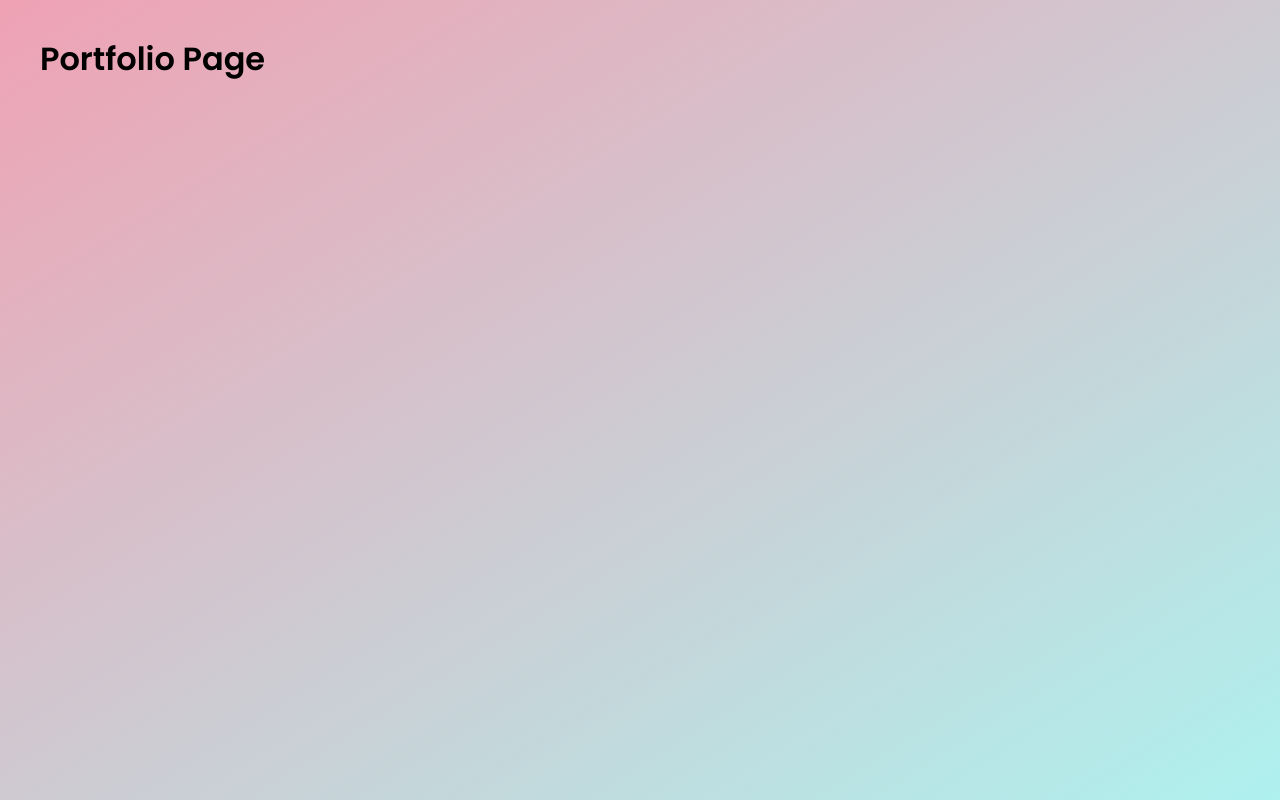
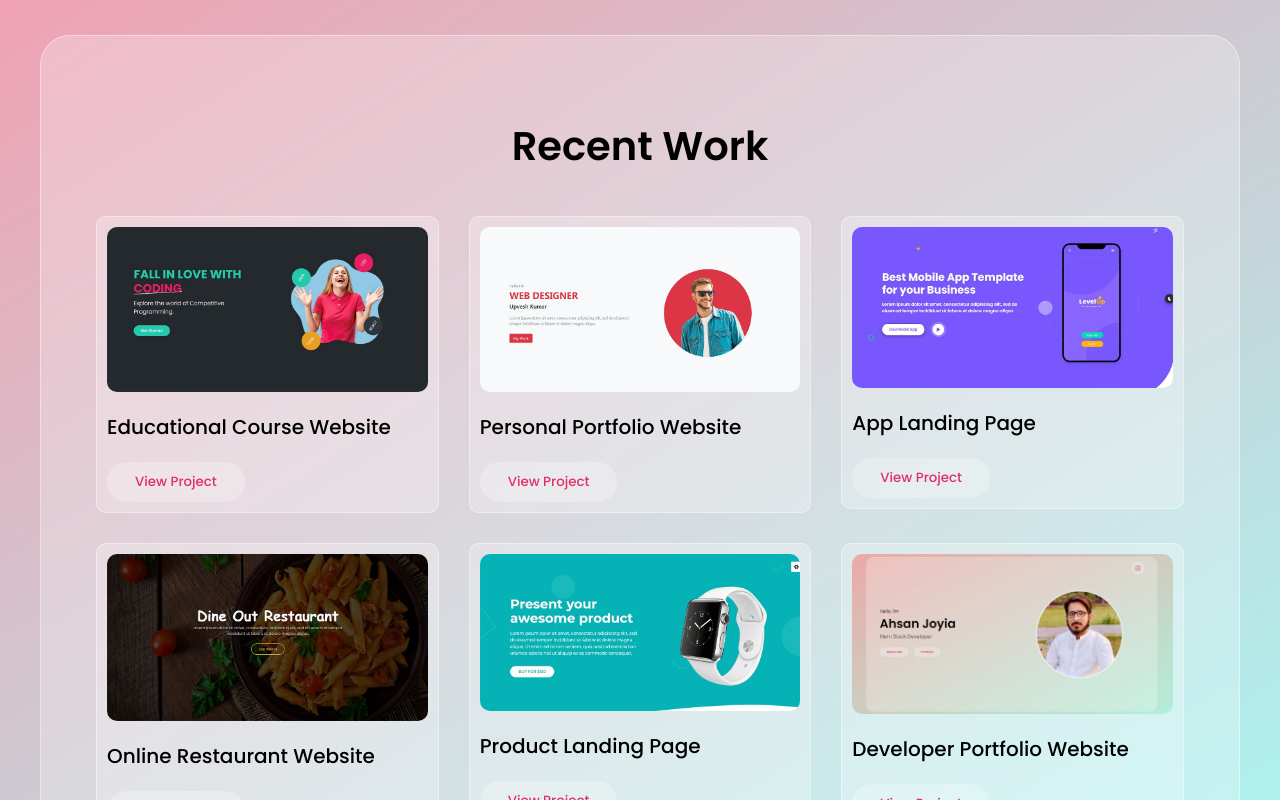
Before and after one commit to iamAhsanMalik/Developer-Portfolio, a React (Create React App) app: page /portfolio in a window 1280 px wide. Shown: the top 800 px of the page. Built offline with nearby package versions, Linux system fonts and the light colour scheme.

Commit message:
Create Portfolio Screen

```diff
--- a/src/assets/css/portfolio.css
+++ b/src/assets/css/portfolio.css
@@ -1,154 +1,104 @@
-/* -------------
-Google Fonts - Poppins
----------------- */
-
-@import url('https://fonts.googleapis.com/css2?family=Poppins:wght@300;400;500;600;700&display=swap');
-
-/* -------------
-Global Colors
----------------- */
-:root {
-	--primaryColor: #e02f6b;
-	--dark-blue: #18293c;
-	--orange: #ffa500;
-	--green-yello: #cddc39;
-	--pink-light: #efa2b4;
-	--cyan-light: #aef1ee;
-	--white: #ffffff;
-	--white-alpha-40: rgba(255, 255, 255, 0.4);
-	--white-alpha-25: rgba(255, 255, 255, 0.25);
-	--white-alpha-50: rgba(255, 255, 255, 0.5);
-	--white-alpha-65: rgba(255, 255, 255, 0.65);
-	--backdrop-filter-blur: blur(5px);
+.portfolio-item {
+	width: calc((100% / 3) - 30px);
+	margin: 0 15px 30px;
 }
 
-/* -------------
-Global Setting
----------------- */
-*,
-::before,
-::after {
-	margin: 0;
-	padding: 0;
-	box-sizing: border-box;
-	outline: none;
+.portfolio-item-thumbnail img {
+	width: 100%;
+	border-radius: 10px;
 }
 
-/* -------------
-Main CSS
----------------- */
-
-body {
-	min-height: 100vh;
-	background-image: linear-gradient(to bottom right, #efa2b4, #aef1ee);
-	background-attachment: fixed;
-	font-size: 16px;
-	font-family: 'Poppins', sans-serif;
-	font-weight: 300px;
-	line-height: 1.5;
-	overflow-x: hidden;
-	-webkit-top-highlight-color: tranparent;
-	padding: 35px 15px;
-	user-select: none;
+.portfolio-item-thumbnail {
+	padding: 10px;
+	background-color: var(--white-alpha-25);
+	border: 1px solid var(--white-alpha-40);
+	border-radius: 10px;
 }
 
-body::before {
-	content: '';
+.portfolio-item h3 {
+	font-size: 20px;
+	text-transform: capitalize;
+	margin: 20px 0;
+}
+
+.portfolio-item-details {
+	display: none;
+}
+
+/* -- Portfolio Popup -- */
+.portfolio-popup {
 	position: fixed;
 	left: 0;
 	top: 0;
 	height: 100%;
 	width: 100%;
-	z-index: -1;
-	opacity: 0.12;
+	z-index: 200;
+	visibility: hidden;
 }
 
-.main {
-	max-width: 1200px;
-	margin: auto;
-	transition: all 0.5s ease-in-out;
+.portfolio-popup.open {
+	visibility: visible;
+	overflow-y: auto;
+}
+
+.pp-inner {
+	min-height: 100vh;
+	padding: 40px 15px;
+	display: flex;
+	align-items: center;
+	justify-content: center;
+}
+.pp-content {
+	background-color: var(--white-alpha-50);
+	padding: 30px;
+	border-radius: 30px;
+	max-width: 900px;
+	width: 100%;
+	border: 1px solid var(--white-alpha-65);
+	backdrop-filter: var(--backdrop-filter-blur);
+	transform: scale(0.5);
+}
+.portfolio-popup.open .pp-content {
+	transform: scale(1);
+	transition: all 0.4s ease;
+}
+.pp-header {
 	position: relative;
 }
 
-.main.fade-out {
-	opacity: 0.09;
-}
-.container {
-	padding: 0px 40px;
-	width: 100%;
+.pp-header .btn {
+	height: 40px;
+	width: 40px;
+	padding: 0;
+	display: flex;
+	justify-content: center;
+	align-items: center;
+	position: absolute;
+	right: -40px;
+	top: -40px;
 }
 
-.row {
-	display: flex;
-	flex-wrap: wrap;
+.pp-thumbnail img {
+	border-radius: 10px;
 }
 
-.align-item-center {
-	align-items: center;
+.pp-header h3 {
+	font-size: 25px;
+	text-transform: capitalize;
+	margin: 20px 0 15px;
 }
-
-h1,
-h2 {
-	font-weight: 600;
+.pp-body .description {
+	margin-bottom: 20px;
 }
-h3,
-h4,
-h5 {
+.pp-body .general-info li {
+	margin-bottom: 10px;
 	font-weight: 500;
-}
-img {
-	max-width: 100%;
-	vertical-align: middle;
-}
-section {
-	background-color: var(--white-alpha-25);
-	border: 1px solid var(--white-alpha-40);
-	border-radius: 30px;
-	-webkit-border-radius: 30px;
-	-moz-border-radius: 30px;
-	-ms-border-radius: 30px;
-	-o-border-radius: 30px;
-}
-
-.section-title {
-	padding: 0 15px;
-	width: 100%;
-	text-align: center;
-	margin-bottom: 40px;
-}
-.sec-padding {
-	padding: 80px 0;
-}
-.section-title h2 {
-	font-size: 40px;
 	text-transform: capitalize;
 }
-
-a {
-	text-decoration: none;
+.pp-body .general-info li span {
+	font-weight: 300;
 }
-
-ul {
-	list-style: none;
+.pp-body .general-info li a {
+	text-transform: lowercase;
+	color: var(--primaryColor);
 }
-
-.hidden {
-	display: none !important;
-}
-
-.flex-end {
-	justify-content: flex-end;
-}
-
-@keyframes spin {
-	0% {
-		transform: rotate(0deg);
-		-webkit-transform: rotate(0deg);
-		-moz-transform: rotate(0deg);
-		-ms-transform: rotate(0deg);
-		-o-transform: rotate(0deg);
-	}
-	100% {
-		transform: rotate(360deg);
-	}
-}
--- /dev/null
+++ b/src/data/portfolio.js
@@ -0,0 +1,65 @@
+import educationWebsite from '../assets/images/portfolio/eductionWebsite.jpg';
+import designerPortfolio from '../assets/images/portfolio/designerPortfolio.jpg';
+import appLandingPage from '../assets/images/portfolio/appLandingPage.jpg';
+import restauranttWebsite from '../assets/images/portfolio/restauranttWebsite.jpg';
+import productLandingPage from '../assets/images/portfolio/productLandingPage.jpg';
+import developerPortfolio from '../assets/images/portfolio/developerPortfolio.jpg';
+
+const portfolioDetails = [
+	{
+		_id: '1',
+		title: 'Educational Course Website',
+		image: `${educationWebsite}`,
+		creatDate: 2020,
+		Role: 'Software Developer - C#',
+		technologyUsed: 'MERN Stack',
+		domain: 'www.example.com',
+	},
+	{
+		_id: '2',
+		title: 'Personal Portfolio Website',
+		image: `${designerPortfolio}`,
+		creatDate: 2020,
+		Role: 'Software Developer - C#',
+		technologyUsed: 'MERN Stack',
+		domain: 'www.example.com',
+	},
+	{
+		_id: '3',
+		title: 'App Landing Page',
+		image: `${appLandingPage}`,
+		creatDate: 2020,
+		Role: 'Software Developer - C#',
+		technologyUsed: 'MERN Stack',
+		domain: 'www.example.com',
+	},
+	{
+		_id: '4',
+		title: 'Online Restaurant Website',
+		image: `${restauranttWebsite}`,
+		creatDate: 2020,
+		Role: 'Software Developer - C#',
+		technologyUsed: 'MERN Stack',
+		domain: 'www.example.com',
+	},
+	{
+		_id: '5',
+		title: 'Product Landing Page',
+		image: `${productLandingPage}`,
+		creatDate: 2020,
+		Role: 'Software Developer - C#',
+		technologyUsed: 'MERN Stack',
+		domain: 'www.example.com',
+	},
+	{
+		_id: '6',
+		title: 'Developer Portfolio Website',
+		image: `${developerPortfolio}`,
+		creatDate: 2020,
+		Role: 'Software Developer - C#',
+		technologyUsed: 'MERN Stack',
+		domain: 'www.example.com',
+	},
+];
+
+export default portfolioDetails;
--- a/src/screens/PortfolioScreen.js
+++ b/src/screens/PortfolioScreen.js
@@ -1,10 +1,31 @@
 import React from 'react';
+import '../assets/css/portfolio.css';
+import portfolioDetails from '../data/portfolio';
 
 const PortfolioScreen = () => {
 	return (
-		<>
-			<h1>Portfolio Page</h1>
-		</>
+		<section class='portfolio-section sec-padding'>
+			<div class='container'>
+				<div class='row'>
+					<div class='section-title'>
+						<h2>Recent Work</h2>
+					</div>
+				</div>
+				<div class='row'>
+					{portfolioDetails.map((portfolioItem) => (
+						<div class='portfolio-item'>
+							<div class='portfolio-item-thumbnail'>
+								<img src={portfolioItem.image} alt='portfolio item thumb' />
+								<h3 class='portfolio-item-title'>{portfolioItem.title}</h3>
+								<button type='button' class='btn view-project-btn'>
+									View Project
+								</button>
+							</div>
+						</div>
+					))}
+				</div>
+			</div>
+		</section>
 	);
 };
 
```
Also changed, not shown: src/components/PortfolioModal.js (added, +11 -0 lines).
